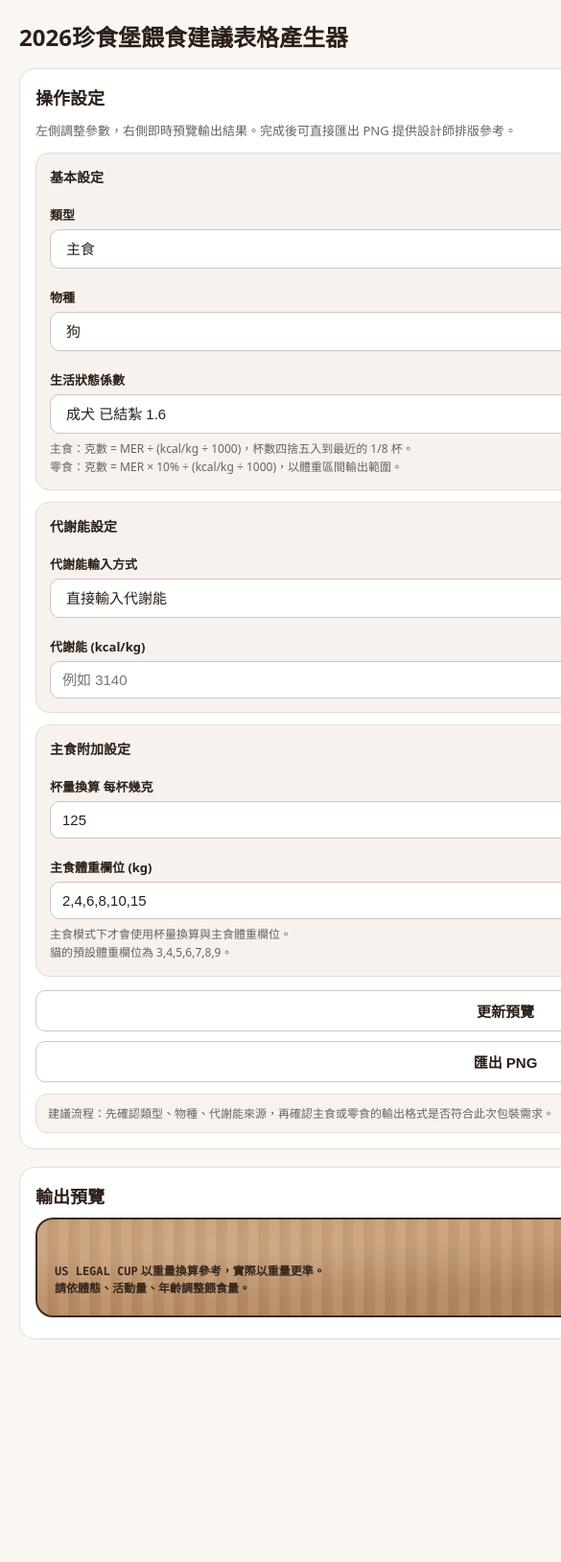
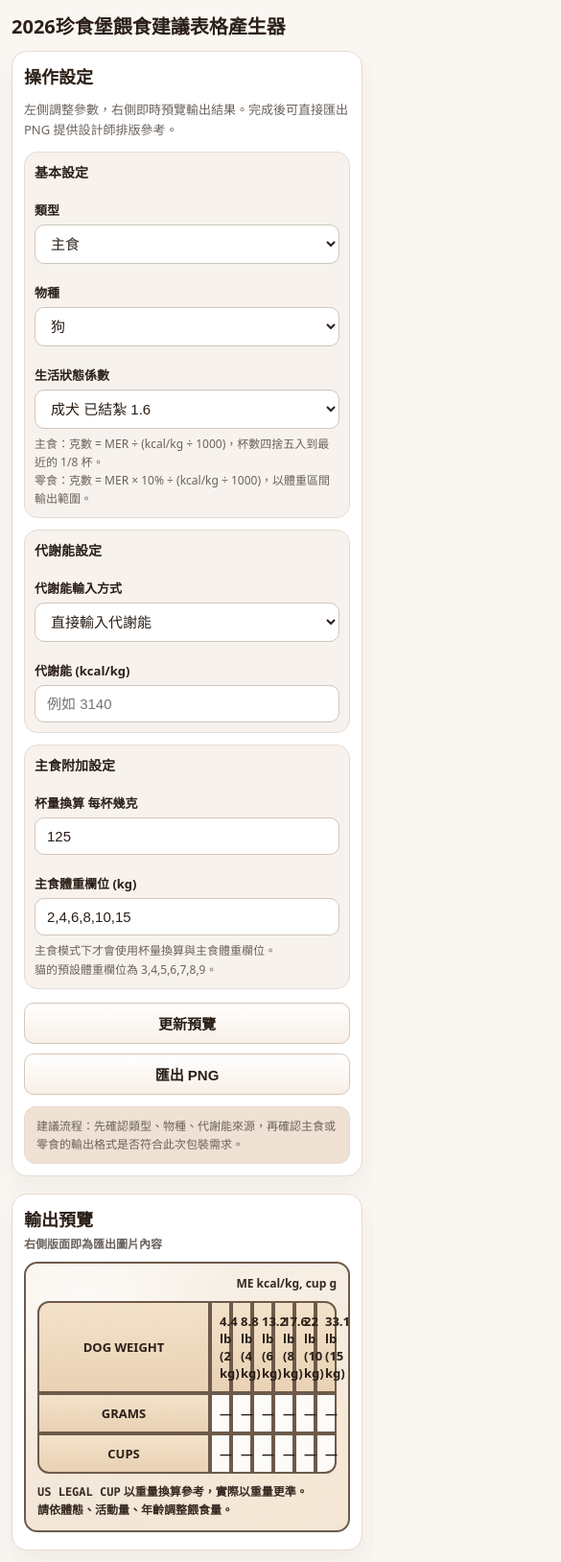
Before and after one commit to Beck0404/calculator, a plain HTML site: page index.html in a window 390 px wide. Shown: the top 1628 px of the page at 96% size, 585 px wide, since content can reach past the window. Before the commit the page ends 1416 px from the top, so only its background shows below. Drawn offline with nearby package versions, Linux system fonts and the light colour scheme.

Commit message:
feat: optimize mobile and desktop responsive UI

```diff
--- a/index.html
+++ b/index.html
@@ -8,9 +8,9 @@
   <style>
     :root{
       --ink:#2b1f18;
-      --line:#3a2a22;
-      --panel:#b88c63;
-      --panel2:#c79a6f;
+      --line:#6d5a4a;
+      --panel:#f2e6d7;
+      --panel2:#f7efe4;
       --cream:#f3e2c9;
       --cream2:#e9d1b4;
       --ui-bg:#faf7f3;
@@ -18,6 +18,8 @@
       --soft:#f7f2ed;
       --soft-line:#e5dbd2;
       --muted:#6b625c;
+      --accent:#b88c63;
+      --accent-soft:#efe1d3;
     }
 
     *{
@@ -37,10 +39,23 @@
       padding:20px;
     }
 
+    @media (max-width: 699px){
+      .app{
+        padding:12px;
+      }
+    }
+
     .pageTitle{
       font-size:24px;
       font-weight:900;
       margin:0 0 16px;
+    }
+
+    @media (max-width: 699px){
+      .pageTitle{
+        font-size:20px;
+        margin-bottom:12px;
+      }
     }
 
     .layout{
@@ -60,7 +75,21 @@
       background:var(--card-bg);
       border:1px solid var(--soft-line);
       border-radius:16px;
-      padding:16px;
+      padding:18px;
+      box-shadow:0 12px 24px rgba(62, 43, 30, 0.06);
+    }
+
+    @media (min-width: 1200px){
+      .panel{
+        position:sticky;
+        top:16px;
+      }
+    }
+
+    @media (max-width: 699px){
+      .panel{
+        padding:12px;
+      }
     }
 
     .panelTitle{
@@ -84,6 +113,12 @@
       margin-top:12px;
     }
 
+    @media (max-width: 699px){
+      .section{
+        padding:10px;
+      }
+    }
+
     .sectionTitle{
       font-size:14px;
       font-weight:900;
@@ -97,6 +132,10 @@
       margin:10px 0 6px;
     }
 
+    .noWrapLabel{
+      white-space:nowrap;
+    }
+
     input, select, button{
       width:100%;
       border-radius:10px;
@@ -105,6 +144,15 @@
       font-size:15px;
       background:#fff;
       color:var(--ink);
+      transition:border-color .2s ease, box-shadow .2s ease, transform .2s ease;
+    }
+
+    input:focus,
+    select:focus,
+    button:focus-visible{
+      outline:none;
+      border-color:var(--accent);
+      box-shadow:0 0 0 3px rgba(184,140,99,0.2);
     }
 
     input[disabled], select[disabled]{
@@ -133,6 +181,10 @@
       .grid3{
         grid-template-columns:1fr 1fr 1fr;
       }
+
+      .wideCol{
+        grid-column:span 2;
+      }
     }
 
     .helper{
@@ -158,7 +210,13 @@
     button{
       cursor:pointer;
       font-weight:900;
-      background:#fff;
+      border:1px solid #d6c6b8;
+      background:linear-gradient(180deg, #fff, #f8f0e7);
+    }
+
+    button:hover{
+      transform:translateY(-1px);
+      box-shadow:0 6px 14px rgba(62,43,30,0.12);
     }
 
     .exportCard{
@@ -166,6 +224,13 @@
       border:1px solid var(--soft-line);
       border-radius:16px;
       padding:16px;
+      box-shadow:0 14px 28px rgba(62, 43, 30, 0.06);
+    }
+
+    @media (max-width: 699px){
+      .exportCard{
+        padding:12px;
+      }
     }
 
     .exportHeader{
@@ -174,6 +239,14 @@
       align-items:flex-end;
       gap:12px;
       margin-bottom:10px;
+    }
+
+    @media (max-width: 699px){
+      .exportHeader{
+        flex-direction:column;
+        align-items:flex-start;
+        gap:4px;
+      }
     }
 
     .exportHeaderTitle{
@@ -193,22 +266,17 @@
     }
 
     .exportArea{
-      width:980px;
+      width:100%;
       max-width:100%;
-      padding:18px;
+      padding:20px;
       border-radius:18px;
       border:2px solid var(--line);
       color:var(--ink);
       background:
-        radial-gradient(ellipse at 20% 30%, rgba(255,255,255,0.15), rgba(255,255,255,0) 55%),
-        radial-gradient(ellipse at 80% 70%, rgba(0,0,0,0.10), rgba(0,0,0,0) 60%),
-        repeating-linear-gradient(90deg,
-          rgba(255,255,255,0.06) 0px,
-          rgba(255,255,255,0.06) 10px,
-          rgba(0,0,0,0.05) 11px,
-          rgba(0,0,0,0.02) 22px
-        ),
+        radial-gradient(circle at 18% 18%, rgba(255,255,255,0.75), rgba(255,255,255,0) 46%),
+        radial-gradient(circle at 82% 78%, rgba(248,231,210,0.58), rgba(248,231,210,0) 52%),
         linear-gradient(180deg, var(--panel2), var(--panel));
+      box-shadow:inset 0 1px 0 rgba(255,255,255,0.75);
     }
 
     .exportTitle{
@@ -224,13 +292,55 @@
       opacity:0.95;
     }
 
+    @media (min-width: 900px){
+      .exportArea{
+        width:980px;
+      }
+    }
+
+    @media (max-width: 699px){
+      .exportArea{
+        padding:12px;
+        border-radius:14px;
+      }
+
+      th, td{
+        padding:8px 5px;
+        font-size:13px;
+      }
+
+      th.leftHead{
+        width:120px;
+      }
+    }
+
     table{
       width:100%;
       border-collapse:separate;
       border-spacing:0;
       table-layout:fixed;
-      overflow:hidden;
       border-radius:14px;
+      background:rgba(255,255,255,0.35);
+    }
+
+    #tableHolder table{
+      overflow:visible;
+    }
+
+    #tableHolder table tr:first-child > *:first-child{
+      border-top-left-radius:12px;
+    }
+
+    #tableHolder table tr:first-child > *:last-child{
+      border-top-right-radius:12px;
+    }
+
+    #tableHolder table tr:last-child > *:first-child{
+      border-bottom-left-radius:12px;
+    }
+
+    #tableHolder table tr:last-child > *:last-child{
+      border-bottom-right-radius:12px;
     }
 
     th, td{
@@ -250,7 +360,7 @@
     }
 
     td{
-      background:rgba(255,255,255,0.22);
+      background:rgba(255,255,255,0.72);
     }
 
     .jpTable th{
@@ -258,12 +368,24 @@
     }
 
     .jpTable td{
-      background:rgba(255,255,255,0.22);
+      background:rgba(255,255,255,0.72);
     }
 
     .jpLeft{
       text-align:left;
       padding-left:12px;
+    }
+
+    .jpTable th.leftHead{
+      white-space:nowrap;
+    }
+
+    .jpTable .treatHead{
+      width:260px;
+    }
+
+    .jpTable .treatQty{
+      width:140px;
     }
 
     .foot{
@@ -284,7 +406,7 @@
       margin-top:12px;
       padding:10px 12px;
       border-radius:12px;
-      background:#f8f3ee;
+      background:var(--accent-soft);
       border:1px solid var(--soft-line);
       font-size:12px;
       color:var(--muted);
@@ -324,7 +446,7 @@
               </select>
             </div>
 
-            <div>
+            <div class="wideCol">
               <label>生活狀態係數</label>
               <select id="factor"></select>
             </div>
@@ -340,7 +462,7 @@
           <div class="sectionTitle">代謝能設定</div>
 
           <div class="grid3">
-            <div>
+            <div class="wideCol">
               <label>代謝能輸入方式</label>
               <select id="meInputMode">
                 <option value="direct">直接輸入代謝能</option>
@@ -353,8 +475,8 @@
               <input id="me" type="number" step="1" min="500" placeholder="例如 3140" />
             </div>
 
-            <div id="meCalculatedBlock" style="display:none;">
-              <label>計算後代謝能 (kcal/kg)</label>
+            <div id="meCalculatedBlock" class="wideCol" style="display:none;">
+              <label class="noWrapLabel">計算後代謝能 (kcal/kg)</label>
               <input id="meCalculated" type="text" disabled value="" />
             </div>
           </div>
@@ -683,6 +805,74 @@
     return html;
   }
 
+
+  function buildMainPlaceholderTable(species, weightsKg){
+    const leftLabel = species === "dog" ? "DOG WEIGHT" : "CAT WEIGHT";
+
+    let html = "<table><tr>";
+    html += `<th class="leftHead">${leftLabel}</th>`;
+
+    for(const kg of weightsKg){
+      const lb = kgToLb(kg);
+      const lbText = (Math.round(lb * 10) / 10).toString();
+      html += `<th class="colHead">${lbText} lb<br/>(${kg} kg)</th>`;
+    }
+    html += "</tr>";
+
+    html += '<tr><th class="leftHead">GRAMS</th>';
+    for(const _ of weightsKg){
+      html += '<td>—</td>';
+    }
+    html += "</tr>";
+
+    html += '<tr><th class="leftHead">CUPS</th>';
+    for(const _ of weightsKg){
+      html += '<td>—</td>';
+    }
+    html += "</tr>";
+
+    html += "</table>";
+    return html;
+  }
+
+  function buildTreatPlaceholderTable(species){
+    const ranges = getTreatRanges(species);
+    const header = species === "dog" ? "1日給予量的目安（成犬）" : "1日給予量的目安（成貓）";
+
+    let html = '<table class="jpTable">';
+    html += `<tr>
+      <th class="leftHead treatHead">${header}</th>
+      <th class="colHead treatQty">每日克數</th>
+    </tr>`;
+
+    for(const r of ranges){
+      html += `<tr>
+        <td class="jpLeft">${r.label}</td>
+        <td>—</td>
+      </tr>`;
+    }
+
+    html += "</table>";
+    return html;
+  }
+
+  function renderPlaceholder(){
+    const mode = document.getElementById("mode").value;
+    const species = document.getElementById("species").value;
+    const holder = document.getElementById("tableHolder");
+
+    if(mode === "main"){
+      const rawWeights = parseWeights(document.getElementById("weightsKg").value);
+      const weightsKg = rawWeights.length > 0 ? rawWeights : parseWeights(MAIN_WEIGHTS_DEFAULT[species]);
+      holder.innerHTML = buildMainPlaceholderTable(species, weightsKg);
+      document.getElementById("footNote").style.display = "";
+      return;
+    }
+
+    holder.innerHTML = buildTreatPlaceholderTable(species);
+    document.getElementById("footNote").style.display = "none";
+  }
+
   function getTreatRanges(species){
     if(species === "cat"){
       return [
@@ -707,8 +897,8 @@
 
     let html = '<table class="jpTable">';
     html += `<tr>
-      <th class="leftHead">${header}</th>
-      <th class="colHead">每日克數</th>
+      <th class="leftHead treatHead">${header}</th>
+      <th class="colHead treatQty">每日克數</th>
     </tr>`;
 
     for(const r of ranges){
@@ -728,7 +918,8 @@
     return html;
   }
 
-  function generate(){
+  function generate(options = {}){
+    const { silent = false } = options;
     try{
       updateCalculatedME();
 
@@ -770,7 +961,10 @@
         document.getElementById("footNote").style.display = "none";
       }
     } catch(err){
-      alert(err.message);
+      renderPlaceholder();
+      if(!silent){
+        alert(err.message);
+      }
     }
   }
 
@@ -786,22 +980,33 @@
   document.getElementById("species").addEventListener("change", () => {
     setFactorOptions();
     updateModeUI();
-    generate();
+    generate({ silent: true });
   });
 
   document.getElementById("mode").addEventListener("change", () => {
     updateModeUI();
-    generate();
+    generate({ silent: true });
   });
 
   document.getElementById("meInputMode").addEventListener("change", () => {
     updateMeInputUI();
   });
 
-  document.getElementById("me").addEventListener("input", updateCalculatedME);
+  document.getElementById("me").addEventListener("input", () => {
+    updateCalculatedME();
+    generate({ silent: true });
+  });
 
   ["protein","fat","fiber","ash","moisture"].forEach(id => {
-    document.getElementById(id).addEventListener("input", updateCalculatedME);
+    document.getElementById(id).addEventListener("input", () => {
+      updateCalculatedME();
+      generate({ silent: true });
+    });
+  });
+
+  ["weightsKg", "cupGram", "factor"].forEach(id => {
+    document.getElementById(id).addEventListener("input", () => generate({ silent: true }));
+    document.getElementById(id).addEventListener("change", () => generate({ silent: true }));
   });
 
   document.getElementById("genBtn").addEventListener("click", () => {
@@ -815,7 +1020,7 @@
   setFactorOptions();
   updateModeUI();
   updateMeInputUI();
-  generate();
+  renderPlaceholder();
 </script>
 </body>
 </html>
```
